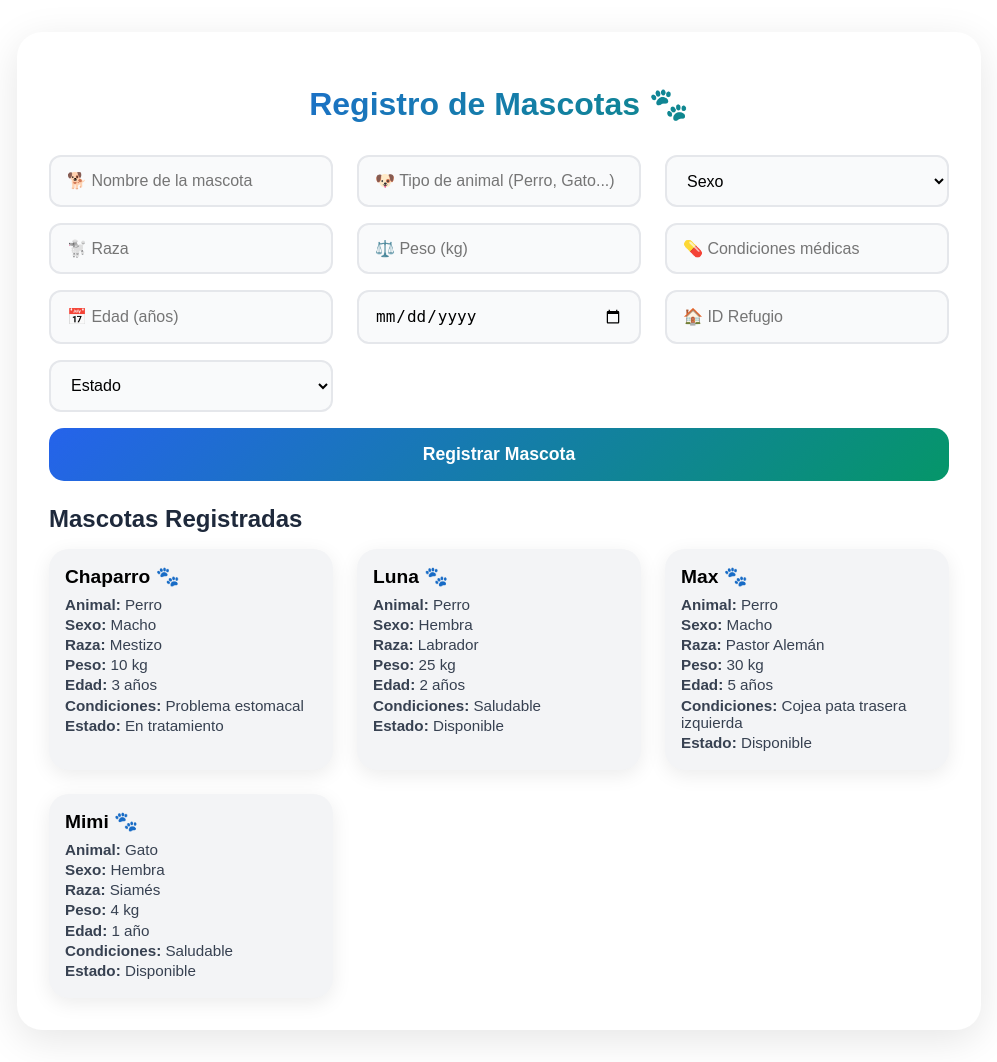
After one commit to UzielS23/UnAmigoTeEspera, a Flask app: page /mascotas in a window 1280 px wide. The commit adds this page. Shown: the whole page, without its empty margins (141-1138 px from the left). Run offline with Flask 3, Linux system fonts and the light colour scheme.

Commit message:
Agregué mi módulo de Mascotas
Agregué mi modulo de emascotas

```diff
--- a/templates/dashboardgraficas.html
+++ b/templates/dashboardgraficas.html
@@ -671,6 +671,7 @@
         }
 
         // Contenido de fallback para secciones (para evitar errores si no hay partials)
+
 const fallbackContent = {
     apoyos: `
         <div class="content-card">
@@ -699,7 +700,7 @@
     mascotas: `
         <div class="content-card">
             <h2 class="content-title">Sección de Mascotas</h2>
-                    <p>Gestión de mascotas en refugios. (Placeholder)</p>
+            <p>Gestión de mascotas en refugios.</p>
         </div>
     `,
     refugios: `
--- /dev/null
+++ b/templates/mascotas.html
@@ -0,0 +1,224 @@
+<div class="contenedor-mascotas">
+  <h1 class="titulo-principal">Registro de Mascotas 🐾</h1>
+
+  <form id="formularioMascota" class="formulario-mascota">
+    <input type="text" name="nombre" placeholder="🐕 Nombre de la mascota" required>
+    <input type="text" name="animal" placeholder="🐶 Tipo de animal (Perro, Gato...)" required>
+    <select name="sexo" required>
+      <option value="">Sexo</option>
+      <option value="Macho">Macho</option>
+      <option value="Hembra">Hembra</option>
+    </select>
+    <input type="text" name="raza" placeholder="🐩 Raza">
+    <input type="number" name="peso" step="0.1" placeholder="⚖️ Peso (kg)" required>
+    <input type="text" name="condiciones" placeholder="💊 Condiciones médicas">
+    <input type="number" name="edad" placeholder="📅 Edad (años)">
+    <input type="date" name="fechaIngreso" required>
+    <input type="number" name="idRefugio" placeholder="🏠 ID Refugio" required>
+    <select name="estado" required>
+      <option value="">Estado</option>
+      <option value="Disponible">Disponible</option>
+      <option value="Adoptado">Adoptado</option>
+      <option value="En tratamiento">En tratamiento</option>
+    </select>
+    <button type="submit">Registrar Mascota</button>
+  </form>
+<h2 class="subtitulo">Mascotas Registradas</h2>
+  <div class="tarjetas-mascotas" id="tarjetasMascotas">
+    <!-- Ejemplos de mascotas predefinidas -->
+    <div class="tarjeta-mascota">
+      <h3>Chaparro 🐾</h3>
+      <p><strong>Animal:</strong> Perro</p>
+      <p><strong>Sexo:</strong> Macho</p>
+      <p><strong>Raza:</strong> Mestizo</p>
+      <p><strong>Peso:</strong> 10 kg</p>
+      <p><strong>Edad:</strong> 3 años</p>
+      <p><strong>Condiciones:</strong> Problema estomacal</p>
+      <p><strong>Estado:</strong> En tratamiento</p>
+    </div>
+    <div class="tarjeta-mascota">
+      <h3>Luna 🐾</h3>
+      <p><strong>Animal:</strong> Perro</p>
+      <p><strong>Sexo:</strong> Hembra</p>
+      <p><strong>Raza:</strong> Labrador</p>
+      <p><strong>Peso:</strong> 25 kg</p>
+      <p><strong>Edad:</strong> 2 años</p>
+      <p><strong>Condiciones:</strong> Saludable</p>
+      <p><strong>Estado:</strong> Disponible</p>
+    </div>
+    <div class="tarjeta-mascota">
+      <h3>Max 🐾</h3>
+      <p><strong>Animal:</strong> Perro</p>
+      <p><strong>Sexo:</strong> Macho</p>
+      <p><strong>Raza:</strong> Pastor Alemán</p>
+      <p><strong>Peso:</strong> 30 kg</p>
+      <p><strong>Edad:</strong> 5 años</p>
+      <p><strong>Condiciones:</strong> Cojea pata trasera izquierda</p>
+      <p><strong>Estado:</strong> Disponible</p>
+    </div>
+    <div class="tarjeta-mascota">
+      <h3>Mimi 🐾</h3>
+      <p><strong>Animal:</strong> Gato</p>
+      <p><strong>Sexo:</strong> Hembra</p>
+      <p><strong>Raza:</strong> Siamés</p>
+      <p><strong>Peso:</strong> 4 kg</p>
+      <p><strong>Edad:</strong> 1 año</p>
+      <p><strong>Condiciones:</strong> Saludable</p>
+      <p><strong>Estado:</strong> Disponible</p>
+    </div>
+  </div>
+</div>
+
+
+<style>
+  .contenedor-mascotas {
+    max-width: 900px;
+    width: 95%;
+    margin: 2rem auto;
+    padding: 2rem;
+    background: #ffffff;
+    border-radius: 25px;
+    box-shadow: 0 10px 40px rgba(0,0,0,0.1);
+    font-family: 'Poppins', sans-serif;
+  }
+
+  .titulo-principal {
+    text-align: center;
+    font-size: 2rem;
+    font-weight: 700;
+    margin-bottom: 2rem;
+    background: linear-gradient(135deg, #2563eb, #059669);
+    -webkit-background-clip: text;
+    -webkit-text-fill-color: transparent;
+  }
+
+  .formulario-mascota {
+    display: grid;
+    grid-template-columns: repeat(auto-fit, minmax(220px, 1fr));
+    gap: 1rem 1.5rem;
+    margin-bottom: 1.5rem;
+  }
+
+  .formulario-mascota input,
+  .formulario-mascota select {
+    padding: 0.9rem 1rem;
+    border: 2px solid #e5e7eb;
+    border-radius: 12px;
+    font-size: 1rem;
+    background-color: #f9fafb;
+    transition: all 0.3s ease;
+  }
+
+  .formulario-mascota input:focus,
+  .formulario-mascota select:focus {
+    border-color: #2563eb;
+    background-color: #fff;
+    box-shadow: 0 0 8px rgba(37,99,235,0.2);
+    outline: none;
+  }
+
+  .formulario-mascota button {
+    grid-column: 1 / -1;
+    padding: 1rem;
+    background: linear-gradient(135deg, #2563eb, #059669);
+    border: none;
+    color: white;
+    border-radius: 15px;
+    font-size: 1.1rem;
+    font-weight: 600;
+    cursor: pointer;
+    transition: all 0.3s ease;
+  }
+
+  .formulario-mascota button:hover {
+    transform: translateY(-2px);
+    box-shadow: 0 8px 20px rgba(37,99,235,0.3);
+  }
+
+  .mensaje-exito {
+    text-align: center;
+    margin-bottom: 2rem;
+    background: #dcfce7;
+    border: 2px solid #16a34a;
+    color: #166534;
+    padding: 0.8rem 1rem;
+    border-radius: 12px;
+    font-weight: 600;
+    display: none;
+  }
+
+  .mensaje-exito.mostrar { display: block; }
+
+  .subtitulo {
+    font-size: 1.5rem;
+    font-weight: 600;
+    margin-bottom: 1rem;
+    color: #1e293b;
+  }
+
+  .tarjetas-mascotas {
+    display: grid;
+    grid-template-columns: repeat(auto-fit, minmax(220px, 1fr));
+    gap: 1.5rem;
+  }
+
+  .tarjeta-mascota {
+    background: #f3f4f6;
+    border-radius: 20px;
+    padding: 1rem;
+    box-shadow: 0 5px 20px rgba(0,0,0,0.08);
+    transition: all 0.3s ease;
+  }
+
+  .tarjeta-mascota:hover {
+    transform: translateY(-3px);
+    box-shadow: 0 10px 30px rgba(0,0,0,0.12);
+  }
+
+  .tarjeta-mascota h3 {
+    margin: 0 0 0.5rem 0;
+    font-weight: 600;
+    font-size: 1.2rem;
+  }
+
+  .tarjeta-mascota p {
+    margin: 0.2rem 0;
+    font-size: 0.95rem;
+    color: #374151;
+  }
+
+  @media (max-width: 600px) {
+    .formulario-mascota { grid-template-columns: 1fr; }
+  }
+</style>
+
+<script>
+const formularioMascota = document.getElementById('formularioMascota');
+const mensajeExito = document.getElementById('mensajeExito');
+const tarjetasMascotas = document.getElementById('tarjetasMascotas');
+
+formularioMascota.addEventListener('submit', (evento) => {
+  evento.preventDefault();
+  const datos = Object.fromEntries(new FormData(formularioMascota).entries());
+
+  mensajeExito.classList.add('mostrar');
+  setTimeout(() => mensajeExito.classList.remove('mostrar'), 4000);
+
+  const tarjeta = document.createElement('div');
+  tarjeta.className = 'tarjeta-mascota';
+  tarjeta.innerHTML = `
+    <h3>${datos.nombre} 🐾</h3>
+    <p><strong>Animal:</strong> ${datos.animal}</p>
+    <p><strong>Sexo:</strong> ${datos.sexo}</p>
+    <p><strong>Raza:</strong> ${datos.raza || 'N/A'}</p>
+    <p><strong>Peso:</strong> ${datos.peso} kg</p>
+    <p><strong>Edad:</strong> ${datos.edad || 'N/A'} años</p>
+    <p><strong>Condiciones:</strong> ${datos.condiciones || 'Ninguna'}</p>
+    <p><strong>Estado:</strong> ${datos.estado}</p>
+  `;
+  tarjetasMascotas.prepend(tarjeta);
+
+
+  formularioMascota.reset();
+});
+</script>
```
Lines whose indentation alone changed are shown as unchanged.
